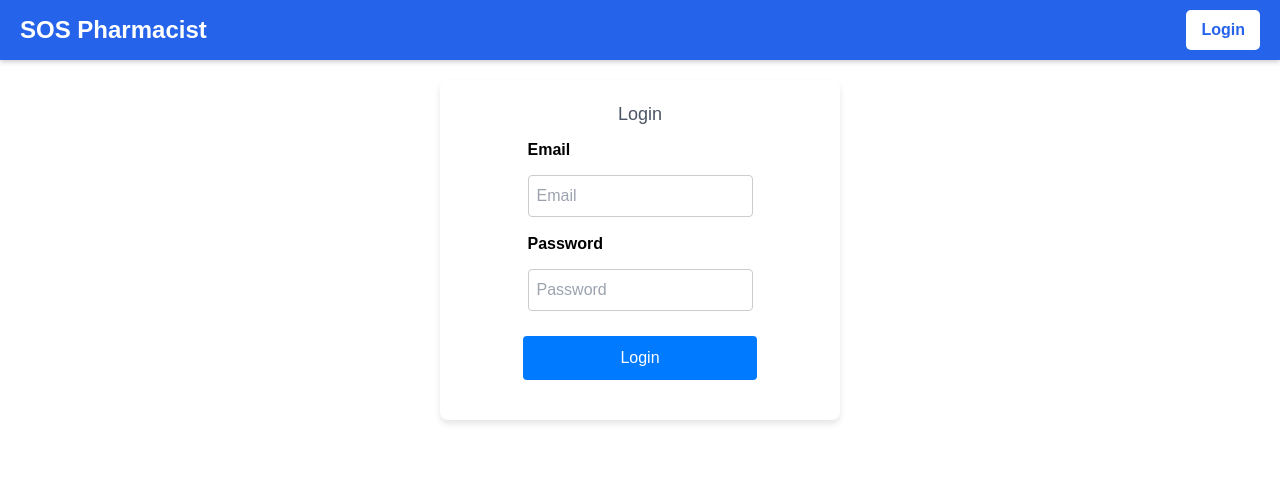
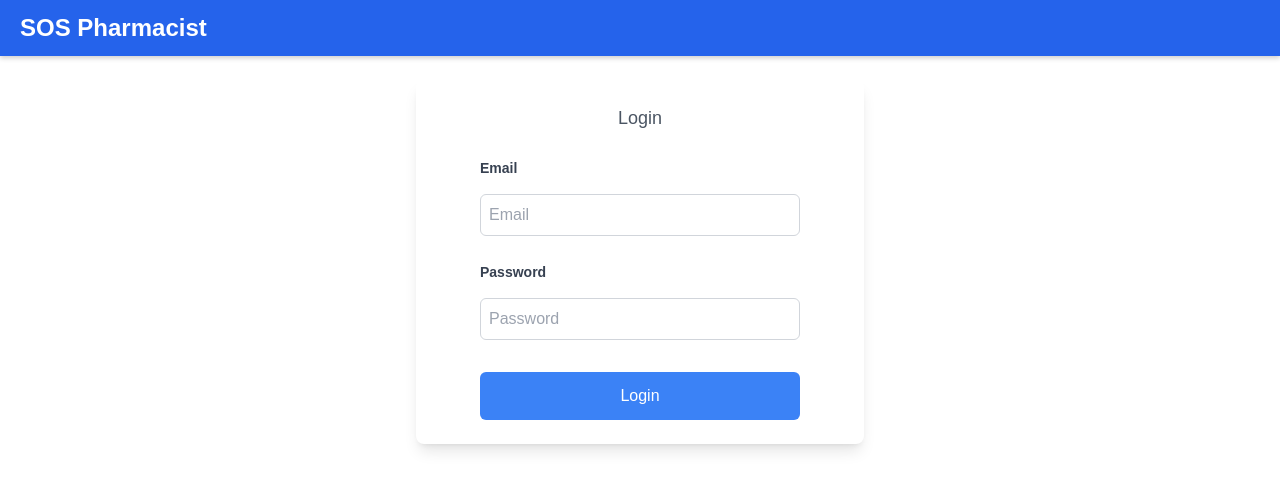
Before and after one commit to arash-96/farmacisti_finder, a React (Vite) app in the folder frontend/: page /login_email in a window 1280 px wide. Shown: the top 490 px of the page. Built offline with nearby package versions, Linux system fonts and the light colour scheme; the HTML template or start-up script is replaced by a standard one.

Commit message:
Adjusted login inputs

```diff
--- a/frontend/src/components/LoginWithEmailForm.jsx
+++ b/frontend/src/components/LoginWithEmailForm.jsx
@@ -38,32 +38,36 @@ function Form({ route, method }) {
   };
 
   return (
-    <form onSubmit={handleSubmit} className="form-container-login-email mt-20">
-      <h1 className="text-lg text-gray-600 text-center">Login</h1>
-      <div className="form-group">
-        <label className="form-label">Email</label>
+    <form
+      onSubmit={handleSubmit}
+      className="flex flex-col items-center justify-center mt-20 mx-auto p-6 max-w-md rounded-lg shadow-lg"
+    >
+      <h1 className="text-lg text-gray-600 text-center mb-4">Login</h1>
+      <div className="w-4/5">
+        <label className="block mb-2 text-sm text-gray-700">Email</label>
         <input
-          className="form-input"
+          className="w-full p-2 border border-gray-300 rounded-md focus:outline-none focus:ring-2 focus:ring-blue-500 focus:border-transparent"
           type="text"
           value={username}
           onChange={(e) => setUsername(e.target.value)}
           placeholder="Email"
         />
       </div>
-      <div className="form-row">
-        <div className="form-group">
-          <label className="form-label">Password</label>
+      <div className="w-4/5 mb-4">
+        <label className="block mb-2 text-sm text-gray-700">Password</label>
         <input
-            className="form-input"
+          className="w-full p-2 border border-gray-300 rounded-md focus:outline-none focus:ring-2 focus:ring-blue-500 focus:border-transparent"
           type="password"
           value={password}
           onChange={(e) => setPassword(e.target.value)}
           placeholder="Password"
         />
       </div>
-      </div>
       {loading && <LoadingIndicator />}
-      <button className="form-button" type="submit">
+      <button
+        className="w-4/5 p-3 bg-blue-500 text-white rounded-md hover:bg-blue-600 transition duration-200"
+        type="submit"
+      >
         Login
       </button>
     </form>
--- a/frontend/src/components/Navbar.jsx
+++ b/frontend/src/components/Navbar.jsx
@@ -1,34 +1,47 @@
 import "../styles/Navbar.css";
 import { Link, useNavigate } from "react-router-dom";
+import { useEffect, useState } from "react";
 
 function Navbar() {
+  const [isLoggedIn, setIsLoggedIn] = useState(
+    localStorage.getItem("access") !== null
+  );
   const navigate = useNavigate();
-  const isLoggedIn = localStorage.getItem("ACCESS_TOKEN") !== null;
 
   const handleLogout = () => {
-    localStorage.removeItem("ACCESS_TOKEN");
-    localStorage.removeItem("REFRESH_TOKEN");
+    localStorage.removeItem("access");
+    localStorage.removeItem("refresh");
+    setIsLoggedIn(false);
     navigate("/login");
   };
+
+  useEffect(() => {
+    const interval = setInterval(() => {
+      setIsLoggedIn(localStorage.getItem("access") !== null);
+    }, 1000); // Check every second
+
+    return () => {
+      clearInterval(interval);
+    };
+  }, []);
 
   return (
     <nav className="navbar">
       <Link to="/" className="navbar-brand">
         SOS Pharmacist
       </Link>
-      <ul className="navbar-links">
-        {/* Other navigation links can go here */}
-      </ul>
+      <ul className="navbar-links"></ul>
       <div className="navbar-profile">
-        {isLoggedIn ? (
-          <button onClick={handleLogout} className="logout-button">
-            Logout
-          </button>
-        ) : (
-          <Link to="/login">
-            <button className="login-button">Login</button>
-          </Link>
-        )}
+        {
+          isLoggedIn ? (
+            <button onClick={handleLogout} className="logout-button">
+              Logout
+            </button>
+          ) : null
+          // <Link to="/login">
+          //   <button className="login-button">Login</button>
+          // </Link>
+        }
       </div>
     </nav>
   );
```
Lines whose indentation alone changed are shown as unchanged.
